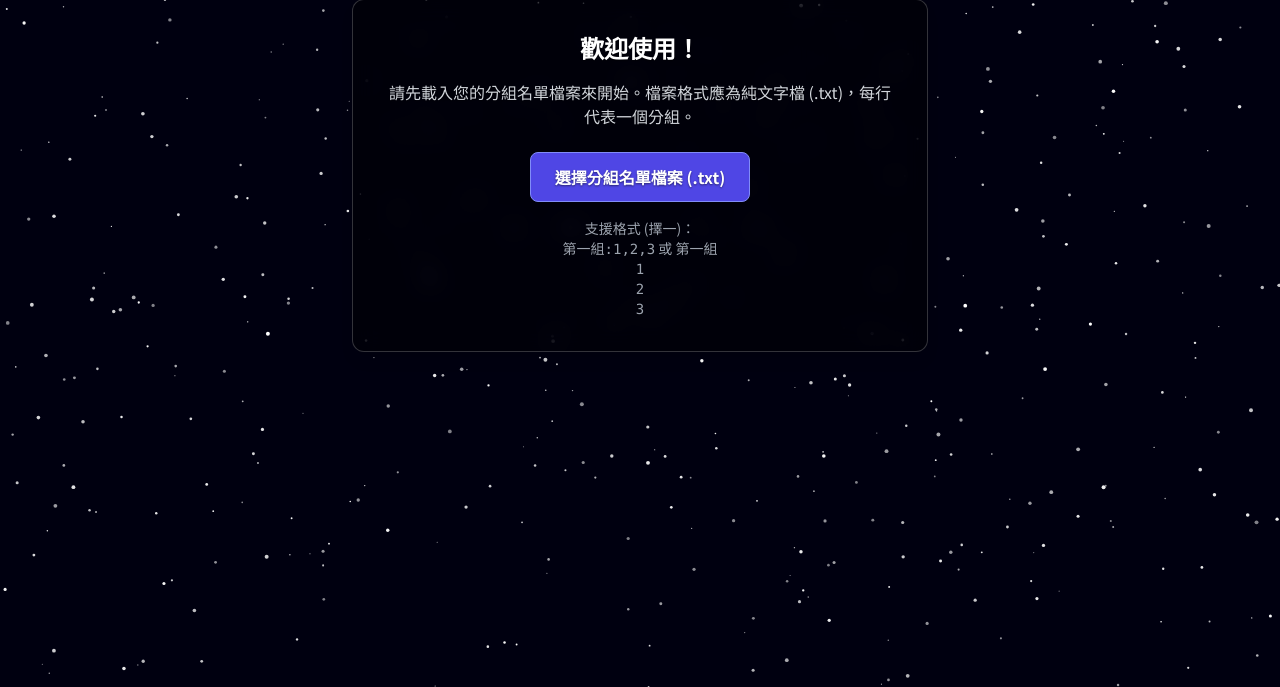
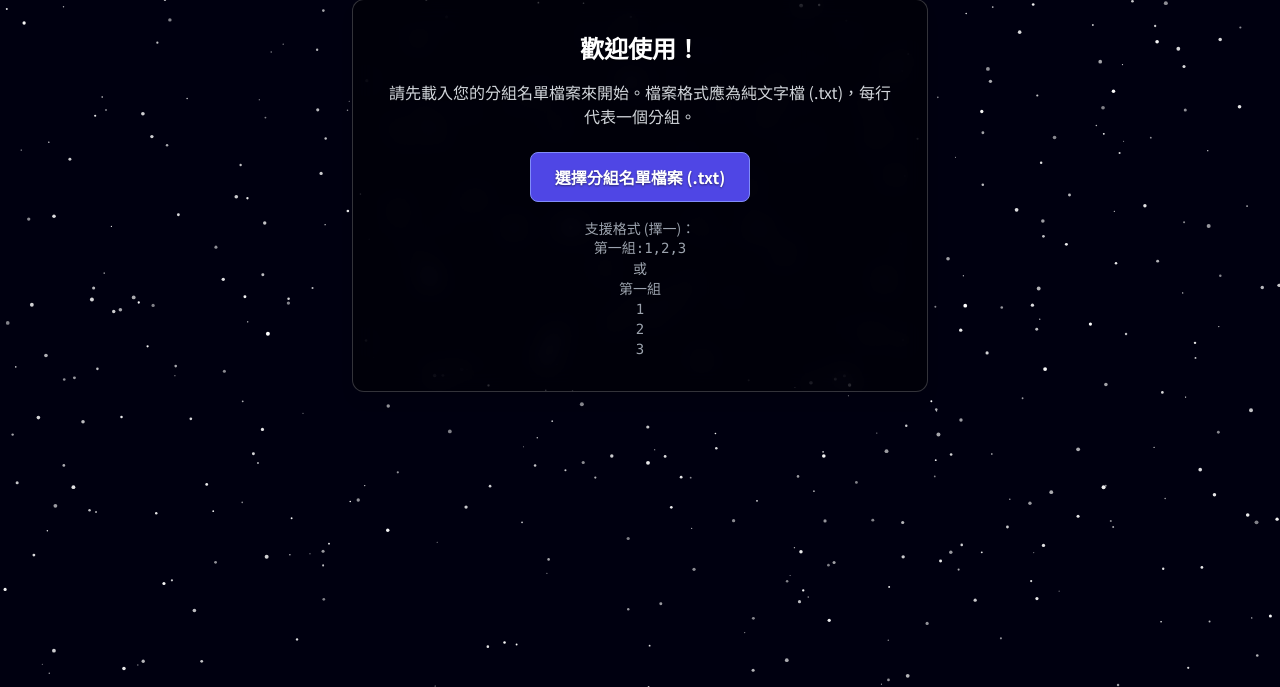
Before and after one commit to scott610718/selecting, a plain HTML site: page index.html in a window 1280 px wide. Shown: the part 113-800 px from the top of the page. Drawn offline with nearby package versions, Linux system fonts and the light colour scheme.

Commit message:
Update index.html

```diff
--- a/index.html
+++ b/index.html
@@ -127,7 +127,7 @@
             <input id="file-upload" type="file" class="hidden" accept=".txt">
             <p class="mt-4 text-sm text-gray-400">
                 支援格式 (擇一)：<br>
-                <span class="font-mono">第一組:1,2,3</span> 或 <span class="font-mono">第一組<br>1<br>2<br>3</span>
+                <span class="font-mono">第一組:1,2,3</span><br> 或 <span class="font-mono"><br>第一組<br>1<br>2<br>3</span>
             </p>
         </div>
 
```
